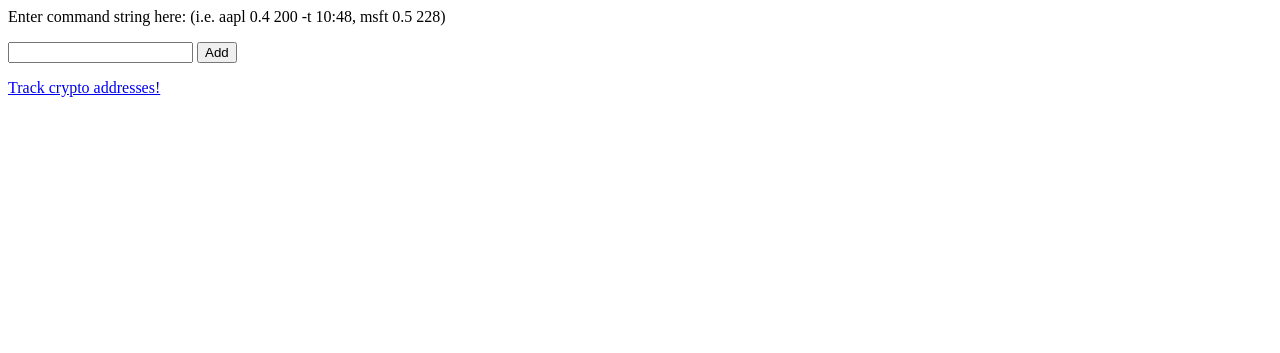
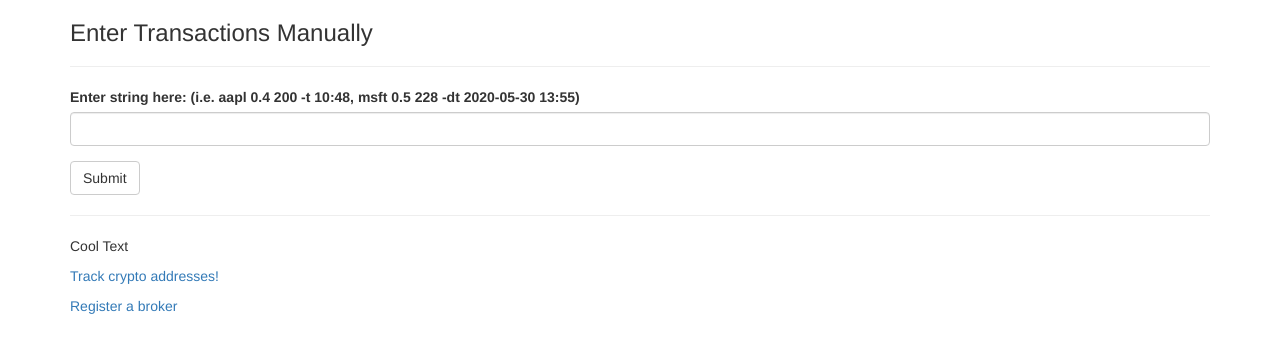
Before and after one commit to andresberejnoi/AssetPortfolio, a Flask app: page / in a window 1280 px wide. Shown: the top 353 px of the page. Run offline with Flask 2, Linux system fonts and the light colour scheme; some libraries are stand-ins or nearby versions.

Commit message:
changed html code to use wtf-form

```diff
--- a/asset_portfolio/templates/home.html
+++ b/asset_portfolio/templates/home.html
@@ -1,11 +1,13 @@
-<html>
-  <body>
-    <p>Enter command string here: (i.e. aapl 0.4 200 -t 10:48, msft 0.5 228)</p>
-    <form method="POST" action="/">
-      <input type="text" name="transactions">
-      <input type="submit" value="Add">
-    </form>
-
-    <p><a href="{{ url_for('wallet_registration') }}">Track crypto addresses!</a></p>
-  </body>
-</html>
+{% extends "bootstrap/base.html" %}
+{% import "bootstrap/wtf.html" as wtf %}
+{% block content %}
+<div class="container">
+  <h3>Enter Transactions Manually</h3>
+  <hr>
+    {{ wtf.quick_form(form) }}
+  <hr>
+  <p>Cool Text</p>
+  <p><a href="{{ url_for('wallet_registration') }}">Track crypto addresses!</a></p>
+  <p><a href="{{ url_for('register_broker') }}">Register a broker</a></p>
+</div>
+{% endblock %}
```
